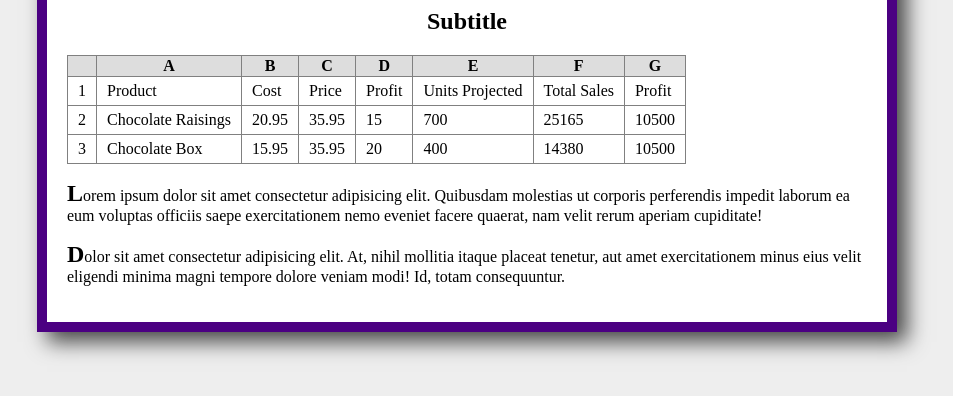
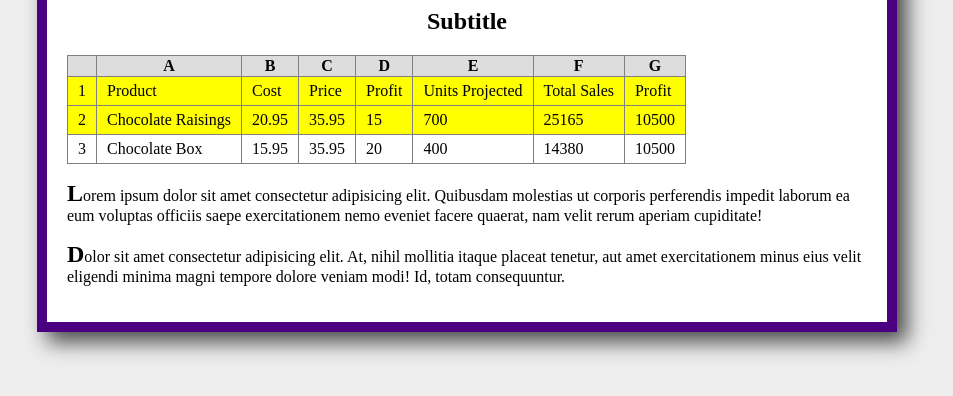
Before and after one commit to evitrk/jsday1, a plain HTML site: page index.html in a window 1280 px wide. Shown: the part 128-524 px from the top of the page, without its empty margins (173-1126 px from the left). Drawn offline with Linux system fonts and the light colour scheme.

Commit message:
[STEP 09] Basic HTML Boileplate

```diff
--- a/index.html
+++ b/index.html
@@ -31,7 +31,7 @@
                 </tr>
             </thead>
             <tbody>
-                <tr>
+                <tr class="highlighted">
                     <td>1</td>
                     <td>Product</td>
                     <td>Cost</td>
@@ -41,7 +41,7 @@
                     <td>Total Sales</td>
                     <td>Profit</td>
                 </tr>
-                <tr>
+                <tr class="highlighted">
                     <td>2</td>
                     <td>Chocolate Raisings</td>
                     <td>20.95</td>
```
